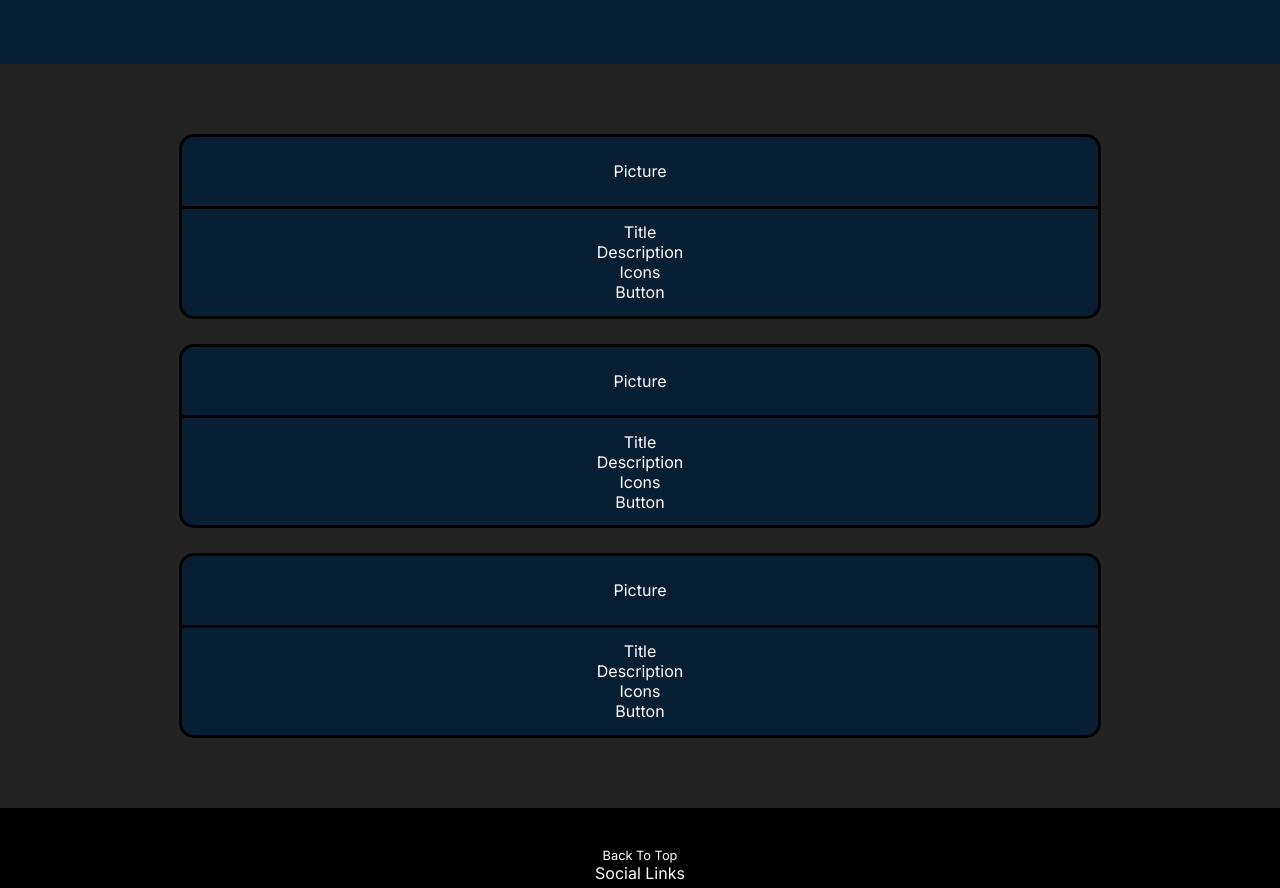
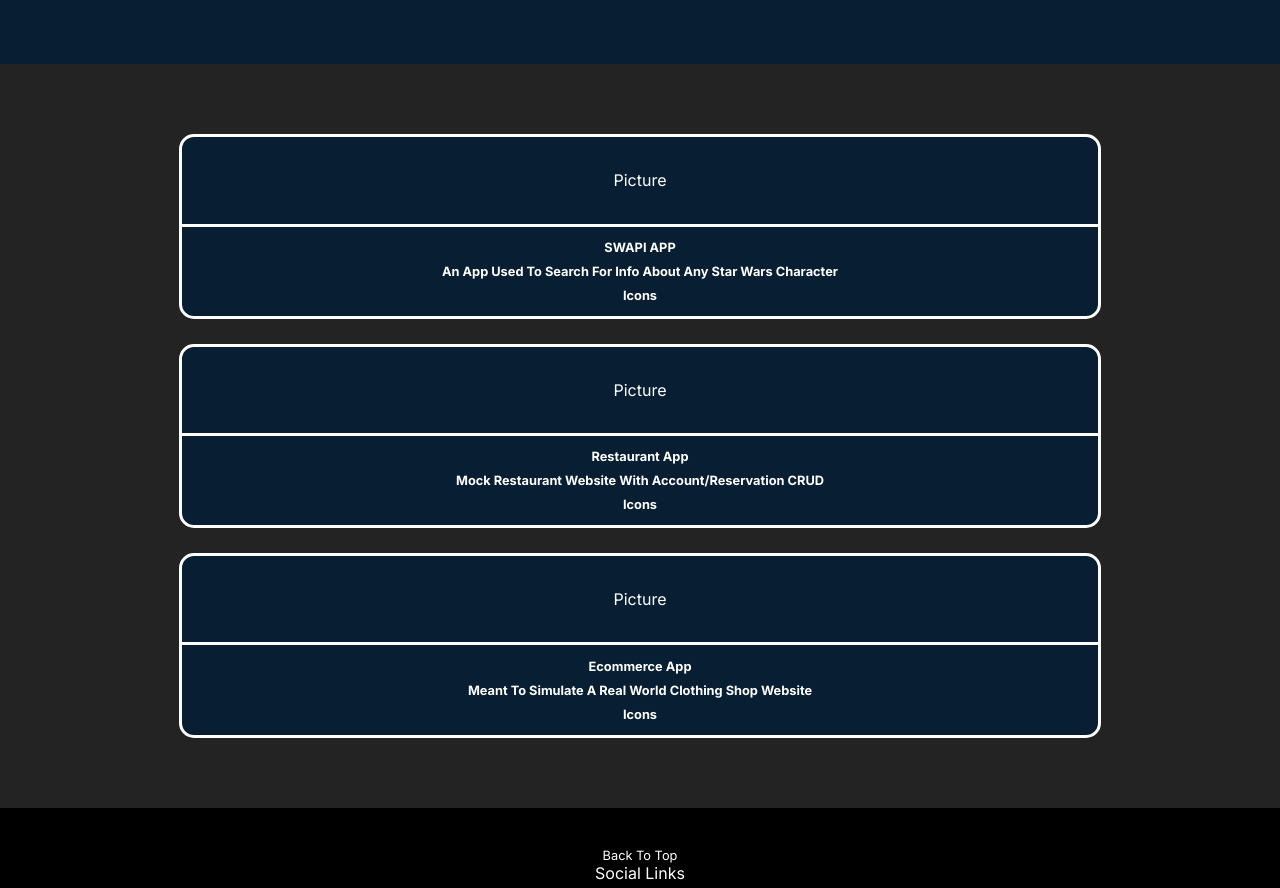
Before and after one commit to CiaranRG/PortfolioSite, a React app in the folder Frontend/: page / in a window 1280 px wide. Shown: the part 1480-2368 px from the top of the page. Built offline with nearby package versions, Linux system fonts and the light colour scheme; the HTML template or start-up script is replaced by a standard one.

Commit message:
Created a modal for viewing projects

```diff
--- a/Frontend/src/Components/ProjectPreview/ProjectPreview.scss
+++ b/Frontend/src/Components/ProjectPreview/ProjectPreview.scss
@@ -9,22 +9,38 @@
     width: 80%;
     background-color: $color2;
     border-radius: 15px;
-    border: 3px solid black;
+    border: 3px solid $color3;
+    overflow: hidden;
     .topDiv{
         display: flex;
         flex-direction: column;
         justify-content: center;
         align-items: center;
-        height: 40%;
+        height: 50%;
         width: 100%;
-        border-bottom: 3px solid black;
+        border-bottom: 3px solid $color3;
     }
     .bottomDiv{
         display: flex;
         flex-direction: column;
         justify-content: center;
         align-items: center;
-        height: 60%;
+        height: 50%;
         width: 100%;
+        gap: 10%;
+        padding: 0% 5% 0% 5%;
+        font-weight: 700;
+        font-size: 0.8rem;
+        // button{
+        //     padding: 3%;
+        //     font-weight: 700;
+        //     background-color: transparent;
+        //     border: 2px solid $color3;
+        //     border-radius: 10px;
+        //     color: $color3;
+        // }
+        p{
+            text-transform: capitalize;
+        }
     }
 }
--- a/Frontend/src/Components/ProjectPreview/ProjectPreview.tsx
+++ b/Frontend/src/Components/ProjectPreview/ProjectPreview.tsx
@@ -1,6 +1,13 @@
 import './ProjectPreview.scss'
 
-export default function ProjectPreview() {
+type ProjectPreviewProps = {
+    imgUrl: string,
+    title: string,
+    description: string,
+}
+
+export default function ProjectPreview({imgUrl, title, description}: ProjectPreviewProps) {
+    console.log(imgUrl)
     return (
         <>
             <div className='previewDiv'>
@@ -8,10 +15,10 @@
                     <p>Picture</p>
                 </div>
                 <div className="bottomDiv">
-                    <p>Title</p>
-                    <p>Description</p>
+                    <p>{title}</p>
+                    <p>{description}</p>
                     <p>Icons</p>
-                    <p>Button</p>
+                    {/* <button>View More</button> */}
                 </div>
             </div>
         </>
--- a/Frontend/src/MainPage/MainPage.tsx
+++ b/Frontend/src/MainPage/MainPage.tsx
@@ -1,7 +1,15 @@
 import './MainPage.scss'
 import ProjectPreview from '../Components/ProjectPreview/ProjectPreview'
+import Modal from '../Modals/Modal'
+import { useState } from 'react'
 
 export default function MainPage() {
+    const [isModalOpen, setIsModalOpen] = useState(false)
+
+    const toggleModal = () => {
+
+    }
+
     return (
         <>
             <main className="mainPageContent">
@@ -34,9 +42,9 @@
                     </p>
                 </section>
                 <section className='sectionProjects'>
-                    <ProjectPreview />
-                    <ProjectPreview />
-                    <ProjectPreview />
+                    <ProjectPreview imgUrl={'temp'} title={'SWAPI APP'} description={'An app used to search for info about any star wars character'} />
+                    <ProjectPreview imgUrl={'temp'} title={'Restaurant App'} description={'Mock restaurant website with account/reservation CRUD'} />
+                    <ProjectPreview imgUrl={'temp'} title={'Ecommerce App'} description={'Meant to simulate a real world clothing shop website'} />
                     {/* <div>SWAPI Project - MUI/React </div>
                     <div>Restaurant - Node/React/TS/SCSS/PSQL </div>
                     <div>Ecommerce - Node/React/TS/SCSS/PSQL </div> */}
@@ -45,6 +53,7 @@
                     <h1>Contact</h1>
                 </section> */}
             </main>
+            <Modal isOpen={isModalOpen} toggleModal={toggleModal}><div><h1>TEST</h1></div></Modal>
         </>
     )
 }
--- /dev/null
+++ b/Frontend/src/Modals/Modal.scss
@@ -0,0 +1,19 @@
+@import '../App.scss';
+
+.modalOverlay{
+    display: none;
+    position: fixed;
+    // Puts the element on top
+    z-index: 1;
+    left: 0;
+    top: 0;
+    width: 100vw;
+    height: 100vh;
+    overflow: auto; /* Enable scroll if needed */
+    background-color: rgb(0,0,0); /* Fallback color */
+    background-color: rgba(0,0,0,0.5); /* Black w/ opacity */
+}
+
+.modalOverlay.show{
+    display: flex;
+}
--- /dev/null
+++ b/Frontend/src/Modals/Modal.tsx
@@ -0,0 +1,21 @@
+import React from 'react';
+import './Modal.scss'
+
+// Defining classes for our props
+type Modal = {
+    isOpen: boolean,
+    toggleModal: () => void,
+    children: React.ReactNode,
+}
+
+export default function Modal({ isOpen, toggleModal, children }: Modal) {
+    // Using a ternary operator to change the class stored in modalClass to be left if true and right if false
+    const modalClass = isOpen ? "modalOverlay show" : "modalOverlay";
+    return (
+        // Assigning the class to the div and it will change based on the modalClass
+        <div className={modalClass} onClick={toggleModal}>
+            {/* The children will be what is between the modal in the parent component */}
+            <div>{children}</div>
+        </div>
+    )
+}
```
